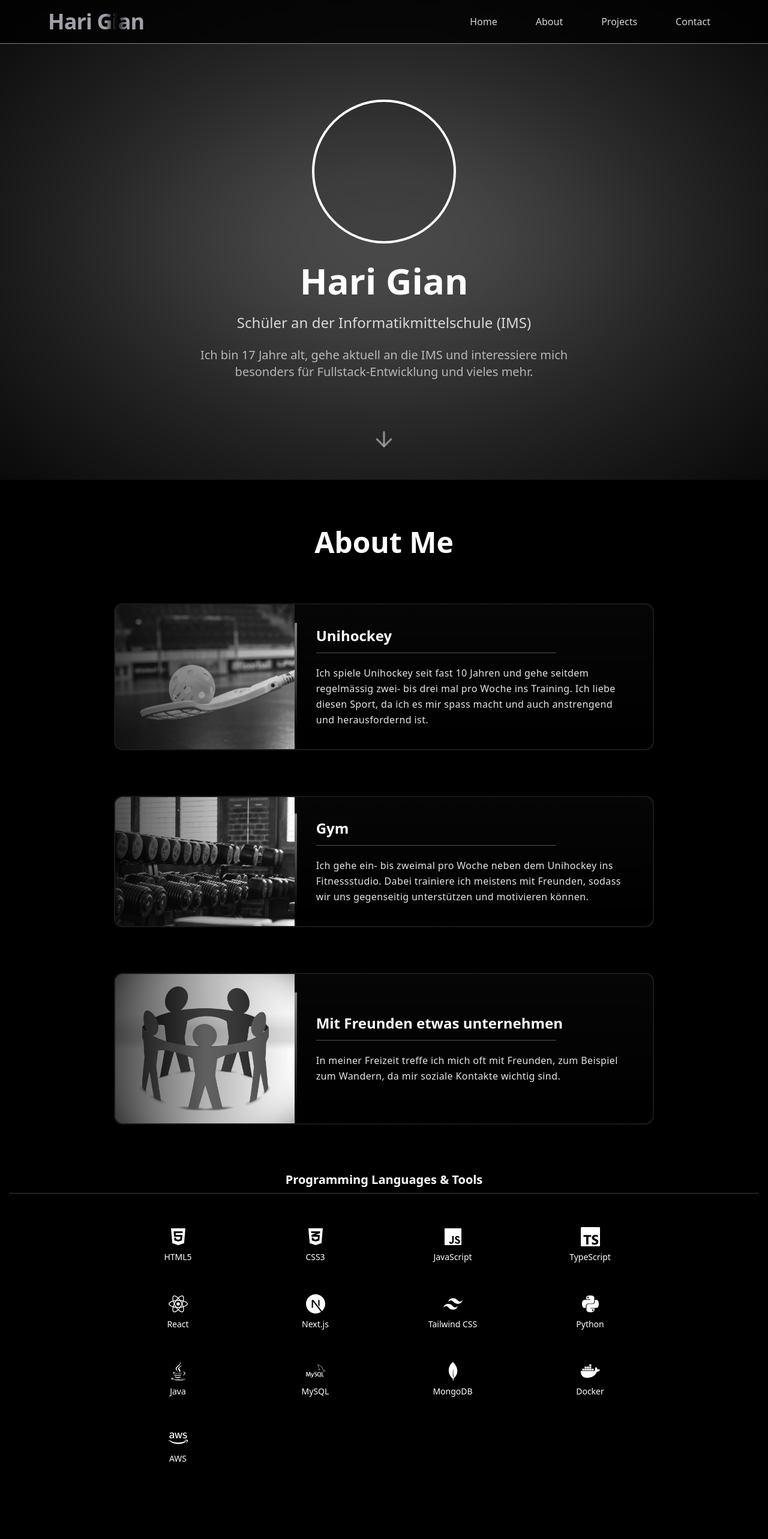
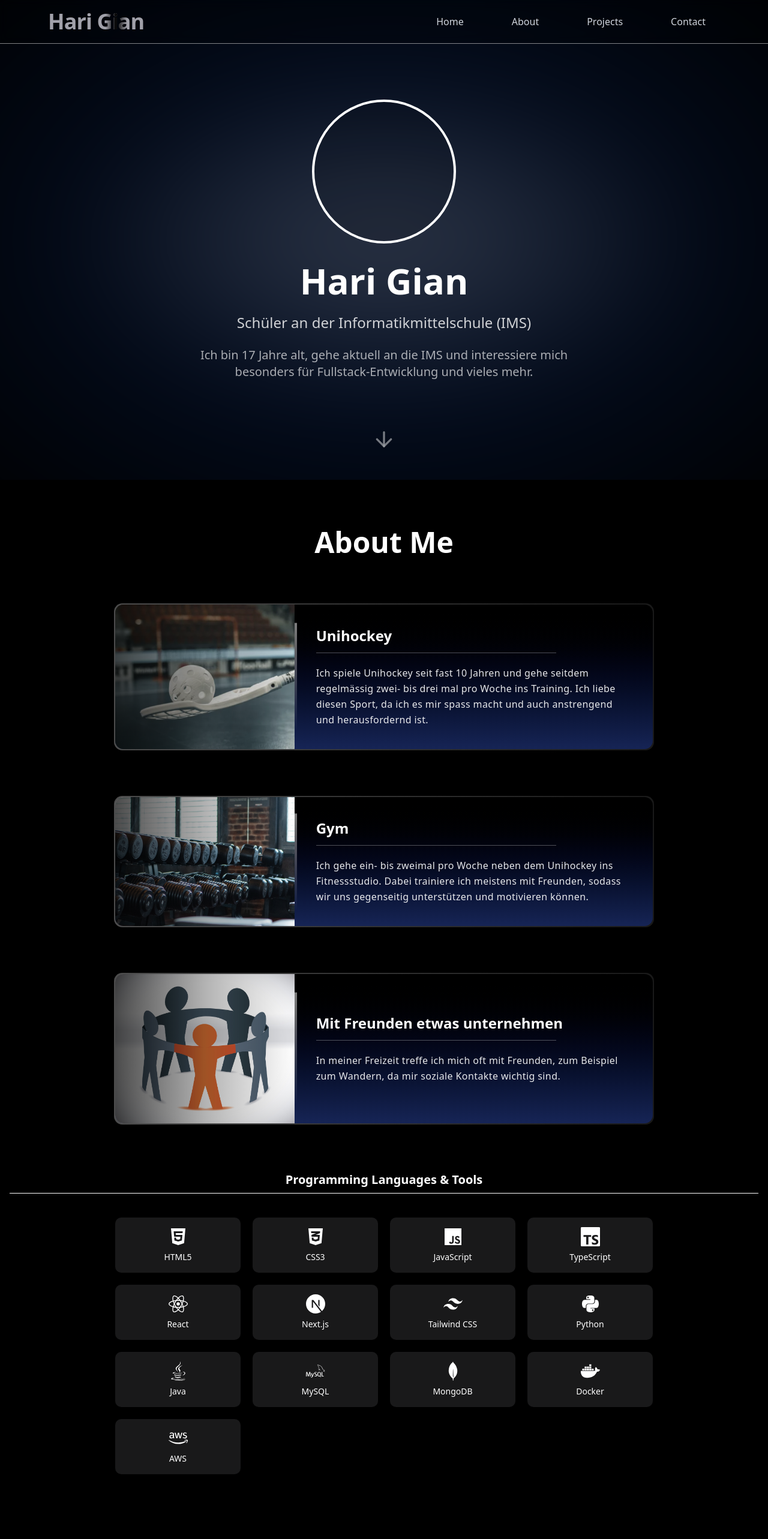
Before and after one commit to Hari-Gian/PortfolioWebseite, a Next.js app: page / in a window 1280 px wide. Shown: the top 2566 px of the page at 60% size. Built offline with nearby package versions, Linux system fonts and the light colour scheme.

Commit message:
Farben und so geändert

```diff
--- a/WebseiteKomponenten/aboutme.tsx
+++ b/WebseiteKomponenten/aboutme.tsx
@@ -1,10 +1,10 @@
 "use client";
-import React, { useState } from 'react';
-import { motion } from 'framer-motion';
+import React, {useState} from 'react';
+import {motion} from 'framer-motion';
 import Image from 'next/image';
-import { FaPython, FaJs, FaHtml5, FaCss3Alt, FaJava, FaReact, FaDocker, FaAws } from 'react-icons/fa';
-import { SiNextdotjs, SiTailwindcss, SiMysql, SiMongodb, SiTypescript } from 'react-icons/si';
-import { IconType } from 'react-icons';
+import {FaPython, FaJs, FaHtml5, FaCss3Alt, FaJava, FaReact, FaDocker, FaAws} from 'react-icons/fa';
+import {SiNextdotjs, SiTailwindcss, SiMysql, SiMongodb, SiTypescript} from 'react-icons/si';
+import {IconType} from 'react-icons';
 
 interface Tech {
     name: string;
@@ -21,7 +21,7 @@ export default function AboutMe() {
         {
             title: "Unihockey",
             text: "Ich spiele Unihockey seit fast 10 Jahren und gehe seitdem regelmässig zwei- bis drei mal pro Woche ins Training. " +
-                "Ich liebe diesen Sport, da ich es mir spass macht und auch anstrengend  und herausfordernd ist. " ,
+                "Ich liebe diesen Sport, da ich es mir spass macht und auch anstrengend  und herausfordernd ist. ",
             image: "/UnihockeyBild.png",
             imagePosition: "left"
         },
@@ -40,19 +40,19 @@ export default function AboutMe() {
     ];
 
     const technologies: Tech[] = [
-        { name: 'HTML5', icon: FaHtml5, color: '#E34F26' },
-        { name: 'CSS3', icon: FaCss3Alt, color: '#1572B6' },
-        { name: 'JavaScript', icon: FaJs, color: '#F7DF1E' },
-        { name: 'TypeScript', icon: SiTypescript, color: '#3178C6' },
-        { name: 'React', icon: FaReact, color: '#61DAFB' },
-        { name: 'Next.js', icon: SiNextdotjs, color: '#000000' },
-        { name: 'Tailwind CSS', icon: SiTailwindcss, color: '#06B6D4' },
-        { name: 'Python', icon: FaPython, color: '#3776AB' },
-        { name: 'Java', icon: FaJava, color: '#007396' },
-        { name: 'MySQL', icon: SiMysql, color: '#4479A1' },
-        { name: 'MongoDB', icon: SiMongodb, color: '#47A248' },
-        { name: 'Docker', icon: FaDocker, color: '#2496ED' },
-        { name: 'AWS', icon: FaAws, color: '#FF9900' },
+        {name: 'HTML5', icon: FaHtml5, color: '#E34F26'},
+        {name: 'CSS3', icon: FaCss3Alt, color: '#1572B6'},
+        {name: 'JavaScript', icon: FaJs, color: '#F7DF1E'},
+        {name: 'TypeScript', icon: SiTypescript, color: '#3178C6'},
+        {name: 'React', icon: FaReact, color: '#61DAFB'},
+        {name: 'Next.js', icon: SiNextdotjs, color: '#000000'},
+        {name: 'Tailwind CSS', icon: SiTailwindcss, color: '#06B6D4'},
+        {name: 'Python', icon: FaPython, color: '#3776AB'},
+        {name: 'Java', icon: FaJava, color: '#007396'},
+        {name: 'MySQL', icon: SiMysql, color: '#4479A1'},
+        {name: 'MongoDB', icon: SiMongodb, color: '#47A248'},
+        {name: 'Docker', icon: FaDocker, color: '#2496ED'},
+        {name: 'AWS', icon: FaAws, color: '#FF9900'},
     ];
 
     return (
@@ -84,7 +84,7 @@ export default function AboutMe() {
                                 <div className="relative">
                                     {/* Main Content */}
                                     <div
-                                        className="relative bg-gradient-to-b from-black/75 to-black backdrop-blur-sm rounded-xl overflow-hidden">
+                                        className="relative bg-gradient-to-b from-black to-blue-950 rounded-xl overflow-hidden ">
                                         <div
                                             className={`flex flex-col ${section.imagePosition === 'right' ? 'md:flex-row-reverse' : 'md:flex-row'}`}>
                                             {/* Section Image */}
@@ -93,7 +93,7 @@ export default function AboutMe() {
                                                     <img
                                                         src={section.image}
                                                         alt={section.title}
-                                                        className="object-cover grayscale hover:grayscale-0 transition-all duration-700 w-full h-full"
+                                                        className="object-cover transition-all duration-700 w-full h-full"
                                                     />
                                                     <div
                                                         className="absolute inset-0 bg-gradient-to-r from-black/70 via-black/30 to-transparent"></div>
@@ -117,7 +117,7 @@ export default function AboutMe() {
                                     </div>
                                     {/* Decorative Elements */}
                                     <div
-                                        className="absolute -inset-0.5 bg-gradient-to-r from-white/10 to-transparent rounded-xl -z-10"></div>
+                                        className="absolute -inset-0.5 bg-gradient-to-r from-white/30 to-transparent rounded-xl -z-10"></div>
                                     <div
                                         className="absolute -inset-0.5 bg-gradient-to-l from-white/10 to-transparent rounded-xl -z-10"></div>
                                 </div>
@@ -127,7 +127,7 @@ export default function AboutMe() {
 
                     {/* programmiersprachen */}
                     <div className="mb-12">
-                        <h3 className="text-xl font-bold mb-4 text-center text-white border-b border-white/25 pb-2 w-full">
+                        <h3 className="text-xl font-bold mb-4 text-center text-white border-b border-white pb-2 w-full">
                             Programming Languages & Tools
                         </h3>
                         <div className="grid grid-cols-2 md:grid-cols-3 lg:grid-cols-4 gap-5 mt-10 max-w-4xl mx-auto">
@@ -140,10 +140,9 @@ export default function AboutMe() {
                                         whileInView={{opacity: 1, y: 0}}
                                         transition={{duration: 0.3, delay: index * 0.1}}
                                         viewport={{once: true}}
-                                        className="bg-black rounded-lg p-4 flex flex-col items-center justify-center hover:bg-gray-500 transition-all duration-300"
+                                        className="bg-blue-50/10 rounded-lg p-4 flex flex-col items-center justify-center hover:bg-gray-500 transition-all duration-300"
                                     >
-                                        <Icon
-                                            className="w-8 h-8 mb-2 text-white "
+                                        <Icon className="w-8 h-8 mb-2 text-white "
                                         />
                                         <span className="text-white text-sm font-medium">
                                             {tech.name}
--- a/app/globals.css
+++ b/app/globals.css
@@ -1,4 +1,5 @@
 @import "tailwindcss";
+
 @tailwind components;
 @tailwind utilities;
 /* Removing the problematic import */
@@ -120,19 +121,21 @@
     * {
         @apply border-border outline-ring/50;
     }
+
     body {
         @apply bg-background text-foreground;
     }
 
     :root {
-  --brand: 0 0% 85%;            /* light gray */
-  --brand-foreground: 0 0% 95%; /* lighter gray */
+        --brand: 0 0% 100%; /* Weiß bleibt gleich */
+        --brand-foreground: 220 80% 35%; /* Kräftigeres Dunkelblau für Text/Symbole */
     }
 
     .dark {
-  --brand: 0 0% 85%;            /* same light gray */
-  --brand-foreground: 0 0% 95%; /* lighter gray */
+        --brand: 220 60% 25%; /* Satteres Dunkelblau für Hintergrund */
+        --brand-foreground: 0 0% 100%; /* Weißer Text bleibt */
     }
+
 
     html {
         scroll-behavior: smooth;
--- a/components/header.tsx
+++ b/components/header.tsx
@@ -1,9 +1,9 @@
 "use client";
 
 import Link from 'next/link';
-import React, { useState, useRef, useMemo } from 'react';
-import { motion } from "framer-motion";
-import { X } from 'lucide-react';
+import React, {useState, useRef, useMemo} from 'react';
+import {motion} from "framer-motion";
+import {X} from 'lucide-react';
 
 // Utility function for class names
 const cn = (...classes: string[]) => {
@@ -39,14 +39,14 @@ function TextShimmer({
                 'font-bold text-4xl hover:scale-105 transition-transform duration-300 tracking-tight',
                 className
             )}
-            initial={{ backgroundPosition: '100% center', opacity: 0, scale: 0.95 }}
-            animate={{ backgroundPosition: '0% center', opacity: 1, scale: 1 }}
+            initial={{backgroundPosition: '100% center', opacity: 0, scale: 0.95}}
+            animate={{backgroundPosition: '0% center', opacity: 1, scale: 1}}
             transition={{
                 repeat: Infinity,
                 duration,
                 ease: 'linear',
-                opacity: { duration: 0.5 },
-                scale: { duration: 0.5 }
+                opacity: {duration: 0.5},
+                scale: {duration: 0.5}
             }}
             style={{
                 // @ts-ignore
@@ -67,15 +67,15 @@ const Navbar = () => {
     };
 
     const navItems = [
-        { label: "Home", href: "#home" },
-        { label: "About", href: "#about" },
-        { label: "Projects", href: "#projects" },
-        { label: "Contact", href: "#contact" },
+        {label: "Home", href: "#home"},
+        {label: "About", href: "#about"},
+        {label: "Projects", href: "#projects"},
+        {label: "Contact", href: "#contact"},
     ];
 
     return (
         <>
-            <nav className="fixed top-0 left-0 w-full z-50 bg-black/80 backdrop-blur-sm border-b border-white/50">
+            <nav className="fixed top-0 left-0 w-full z-50 bg-black/25 backdrop-blur-sm border-b border-white/50">
                 <div className="max-w-6xl mx-auto flex items-center justify-between p-4">
                     {/* Logo */}
                     <a
@@ -94,19 +94,22 @@ const Navbar = () => {
                         aria-label="Toggle menu"
                     >
                         <div className="relative w-6 h-6">
-                            <div className={`absolute w-6 h-0.5 bg-current transition-all duration-300 ${nav ? "rotate-45 top-3" : "top-1"}`} />
-                            <div className={`absolute w-6 h-0.5 bg-current transition-all duration-300 ${nav ? "opacity-0" : "top-3"}`} />
-                            <div className={`absolute w-6 h-0.5 bg-current transition-all duration-300 ${nav ? "-rotate-45 top-3" : "top-5"}`} />
+                            <div
+                                className={`absolute w-6 h-0.5 bg-current transition-all duration-300 ${nav ? "rotate-45 top-3" : "top-1"}`}/>
+                            <div
+                                className={`absolute w-6 h-0.5 bg-current transition-all duration-300 ${nav ? "opacity-0" : "top-3"}`}/>
+                            <div
+                                className={`absolute w-6 h-0.5 bg-current transition-all duration-300 ${nav ? "-rotate-45 top-3" : "top-5"}`}/>
                         </div>
                     </button>
 
                     {/* Desktop Navigation */}
                     <ul className="hidden sm:flex space-x-8">
-                        {navItems.map(({ label, href }) => (
+                        {navItems.map(({label, href}) => (
                             <li key={label}>
                                 <a
                                     href={href}
-                                    className="text-gray-300 hover:text-white transition-colors px-4 py-2"
+                                    className="text-gray-300 hover:text-white transition-colors px-6 py-4"
                                 >
                                     {label}
                                 </a>
@@ -121,7 +124,7 @@ const Navbar = () => {
                 className={`sm:hidden fixed top-0 left-0 w-full h-screen bg-black/95 backdrop-blur-sm flex flex-col items-center justify-center transition-all duration-300 ${
                     nav ? "opacity-100 visible" : "opacity-0 invisible"
                 }`}
-                style={{ zIndex: 90 }}
+                style={{zIndex: 90}}
             >
                 {/* Exit Button */}
                 <button
@@ -129,11 +132,11 @@ const Navbar = () => {
                     className="absolute top-6 right-6 p-2 text-white hover:text-pink-400 transition-colors"
                     aria-label="Close menu"
                 >
-                    <X className="w-8 h-8" />
+                    <X className="w-8 h-8"/>
                 </button>
 
                 <ul className="text-center space-y-12">
-                    {navItems.map(({ label, href }) => (
+                    {navItems.map(({label, href}) => (
                         <li key={label} onClick={handleNav}>
                             <a
                                 href={href}
```
Also changed, not shown: WebseiteKomponenten/contact.tsx (+13 -12 lines), WebseiteKomponenten/projects.tsx (+12 -12 lines), components/footer.tsx (+8 -12 lines). Lines whose indentation alone changed are shown as unchanged.
